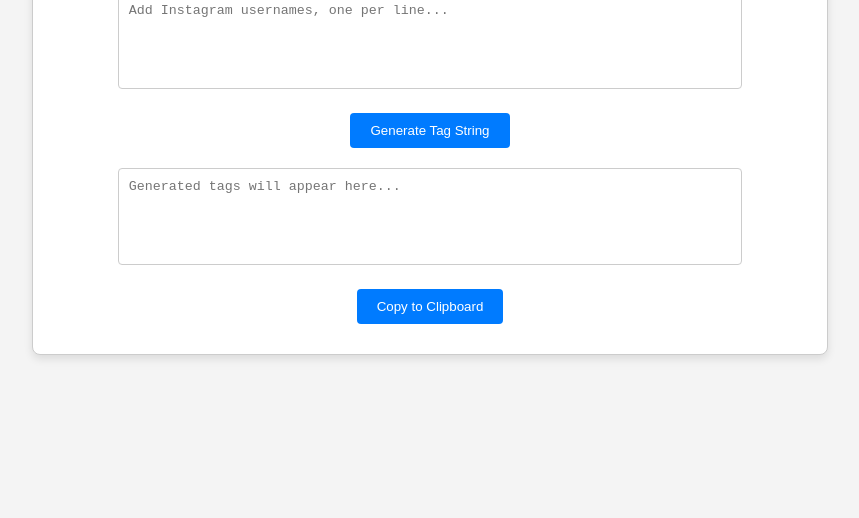
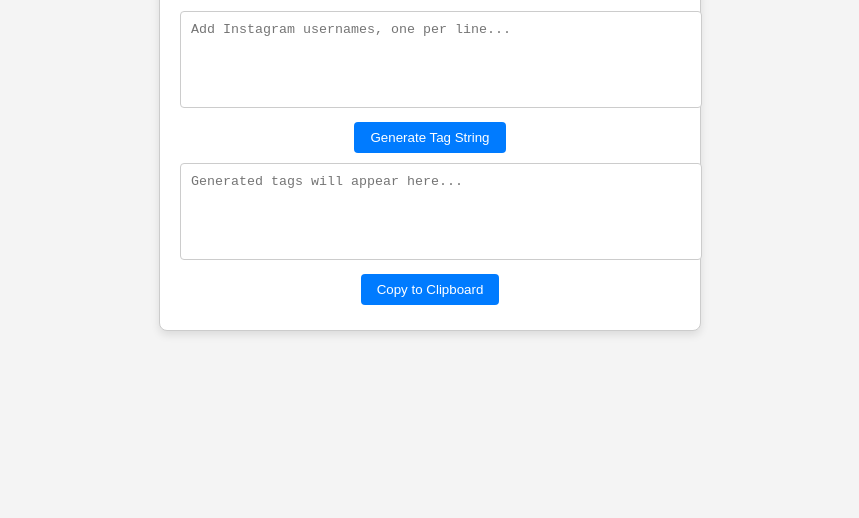
Before and after one commit to Martinezworldwide/Tag-Soccer-Coaches-App, a plain HTML site: page index.html in a window 1280 px wide. Shown: the part 282-800 px from the top of the page, without its empty margins (210-1069 px from the left). Drawn offline with Linux system fonts and the light colour scheme.

Commit message:
Update style.css

```diff
--- a/style.css
+++ b/style.css
@@ -15,20 +15,26 @@ body {
     background-color: white;
     border-radius: 8px;
     box-shadow: 0 4px 8px rgba(0, 0, 0, 0.1);
+    width: 80%;
+    max-width: 500px;
+}
+
+.coach-block {
+    margin: 10px 0;
 }
 
 textarea {
-    width: 80%;
+    width: 100%;
     padding: 10px;
-    margin: 10px 0;
+    margin: 5px 0;
     resize: none;
     border: 1px solid #ccc;
     border-radius: 4px;
 }
 
 button {
-    padding: 10px 20px;
-    margin: 10px;
+    padding: 8px 16px;
+    margin: 5px 0;
     cursor: pointer;
     border: none;
     background-color: #007bff;
@@ -39,3 +45,8 @@ button {
 button:hover {
     background-color: #0056b3;
 }
+
+
+button:hover {
+    background-color: #0056b3;
+}
```
